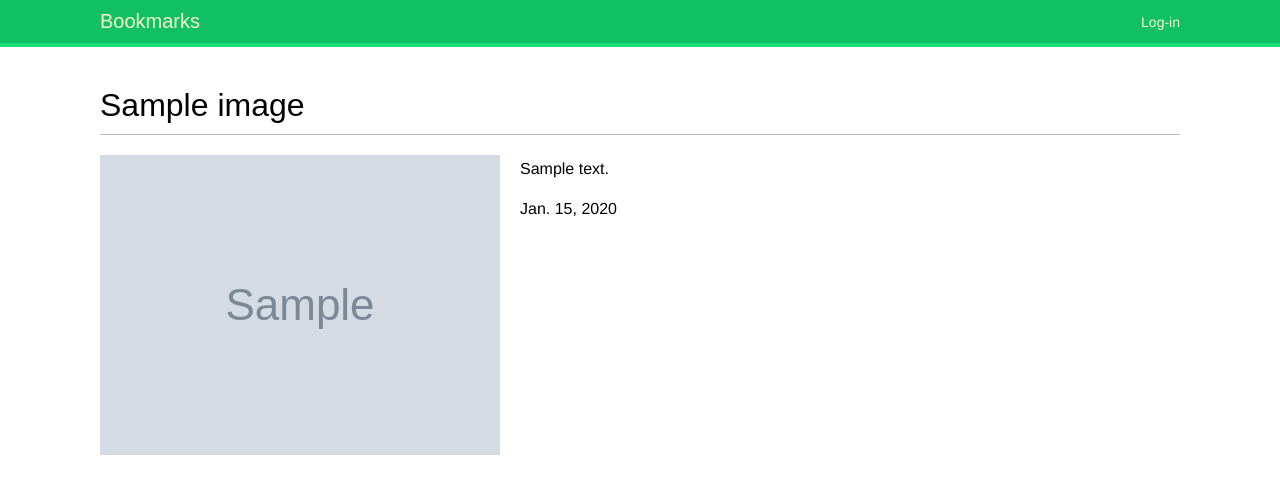
After one commit to Pioner174/social_network, a Django app: a page that uses bookmarks/account/templates/base.html in a window 1280 px wide. The commit adds this page. Shown: the top 494 px of the page. Run offline with Django 3.2, Linux system fonts and the light colour scheme; tables that the repository leaves empty hold one stand-in row (values such as "Sample post"); grey boxes marked "Sample" are stand-in pictures; some libraries are stand-ins or nearby versions; some web fonts are replaced.

```diff
--- a/bookmarks/account/static/css/base.css
+++ b/bookmarks/account/static/css/base.css
@@ -195,7 +195,7 @@ ul.messages li a.close {
 /* images */
 
 .image-preview, .image-detail {
-    max-width:300px;
+    max-width:700px;
     float:left;
     margin:0 20px 20px 0;
 }
--- a/bookmarks/account/templates/base.html
+++ b/bookmarks/account/templates/base.html
@@ -14,7 +14,7 @@
                 <a href="{% url 'dashboard' %}">MY dashboard</a>
             </li>
             <li {% if section == "images" %} class="seleted"{% endif %}>
-                <a href="#">Images</a>
+                <a href="{% url 'images:list' %}">Images</a>
             </li>
             <li {% if section == "people" %} class="seleted"{% endif %}>
                 <a href="#">People</a>
--- a/bookmarks/bookmarks/settings.py
+++ b/bookmarks/bookmarks/settings.py
@@ -44,6 +44,7 @@ INSTALLED_APPS = [
     'django.contrib.staticfiles',
     'social_django',
     'images.apps.ImagesConfig',
+    'sorl.thumbnail',
 ]
 
 MIDDLEWARE = [
--- a/bookmarks/images/forms.py
+++ b/bookmarks/images/forms.py
@@ -8,5 +8,6 @@ from django.utils.text import slugify
 class ImageCreateForm(forms.ModelForm):
     class Meta:
         model = Image
-        fields = ('title', 'image', 'description', 'shooting')
-        widgets = {'shooting': forms.DateInput,}
+        fields = ('title', 'image', 'description', 'shooting', 'private')
+        widgets = {'private': forms.CheckboxInput,
+                   'shooting': forms.DateInput}
--- a/bookmarks/images/models.py
+++ b/bookmarks/images/models.py
@@ -5,6 +5,7 @@ from django.urls import reverse
 
 
 class Image(models.Model):
+    id = models.AutoField(primary_key=True)
     user = models.ForeignKey(settings.AUTH_USER_MODEL,
                              related_name='images_created',
                              on_delete=models.CASCADE)
@@ -13,6 +14,7 @@ class Image(models.Model):
     image = models.ImageField(upload_to='images/%Y/%m/%d')
     description = models.TextField(blank=True)
     shooting = models.DateField(db_index=True, verbose_name='Shooting date')
+    private = models.BooleanField(default=False, verbose_name='Видна всем')
     created = models.DateField(auto_now_add=True, db_index=True)
     user_like = models.ManyToManyField(settings.AUTH_USER_MODEL,
                                        related_name='images_liked',
@@ -25,3 +27,6 @@ class Image(models.Model):
         if not self.slug:
             self.slug = slugify(self.title)
         super(Image, self).save(*args, **kwargs)
+
+    def get_absolute_url(self):
+        return reverse('images:image', args=[self.id, self.slug])
--- a/bookmarks/images/templates/images/image/create.html
+++ b/bookmarks/images/templates/images/image/create.html
@@ -4,8 +4,7 @@
 
 {% block content %}
     <h1>Bookmark an image</h1>
-    <img src="{{ request.GET.url }}" class="image-preview">
-    <form action="." method="post">
+    <form action="." method="post" enctype="multipart/form-data">
         {{ form.as_p }}
         {% csrf_token %}
         <input type="submit" value="Bookmark it!">
--- /dev/null
+++ b/bookmarks/images/templates/images/image/image.html
@@ -0,0 +1,15 @@
+{% extends "base.html" %}
+
+{% block title %}{{ image.title }}{% endblock %}
+
+{% block content %}
+    <h1>{{ image.title }}</h1>
+    <a href="{{ image.image.url }}">
+        <img src="{{ image.image.url }}" class="image-preview">
+    </a>
+    <div class="image-info">
+        {{ image.description|linebreaks }}
+        {{ image.shooting }}
+    </div>
+
+{% endblock %}
--- a/bookmarks/images/urls.py
+++ b/bookmarks/images/urls.py
@@ -5,4 +5,6 @@ app_name = 'images'
 
 urlpatterns = [
     path('create/', views.image_create, name='create'),
+    path('', views.image_list, name='list'),
+    path('image/<int:id>/<slug:slug>', views.image_detail, name='image')
 ]
--- a/bookmarks/images/views.py
+++ b/bookmarks/images/views.py
@@ -1,22 +1,52 @@
-from django.shortcuts import render, redirect
+from django.shortcuts import render, redirect, get_object_or_404
 from django.contrib.auth.decorators import login_required
 from django.contrib import messages
 from .forms import ImageCreateForm
+from django.http import HttpResponse
+from django.core.paginator import Paginator, EmptyPage, PageNotAnInteger
 
+from .models import Image
 
 @login_required
 def image_create(request):
     if request.method == 'POST':
-        form = ImageCreateForm(data=request.POST)
+        form = ImageCreateForm(request.POST, request.FILES)
         if form.is_valid():
+            # form data is valid
             cd = form.cleaned_data
+            new_item = form.save(commit=False)
 
-            new_item = form.save(commit=False)
+            # assign current user to the item
             new_item.user = request.user
             new_item.save()
-            messages.success(request, ' Изображение добавленно успешно')
+            messages.success(request, 'Image added successfully')
+
+            # redirect to new created item detail view
             return redirect(new_item.get_absolute_url())
     else:
         form = ImageCreateForm(data=request.GET)
     return render(request, 'images/image/create.html',
                   {'section': 'images', 'form': form})
+
+
+def image_list(request):
+    if request.user.is_authenticated:
+        images = Image.objects.filter(user_id=request.user.id)
+    else:
+        images = Image.objects.filter(private=True)
+    paginator = Paginator(images, 8)
+    page = request.GET.get('page')
+    try:
+        images = paginator.page(1)
+    except PageNotAnInteger:
+        images = paginator.page(1)
+    except EmptyPage:
+        images = paginator.page(paginator.num_pages)
+    return render(request, 'images/image/list.html',
+                  {'section': 'images', 'images': images})
+
+
+def image_detail(request, id, slug):
+    image = get_object_or_404(Image, id=id, slug=slug)
+    return render(request, 'images/image/image.html',
+                  {'section': 'images', 'image': image})
```
Also changed, not shown: bookmarks/images/templates/images/image/list.html (added, +24 -0 lines), bookmarks/images/migrations/0005_image_private.py (added), bookmarks/images/migrations/0006_auto_20200317_2123.py (added).
